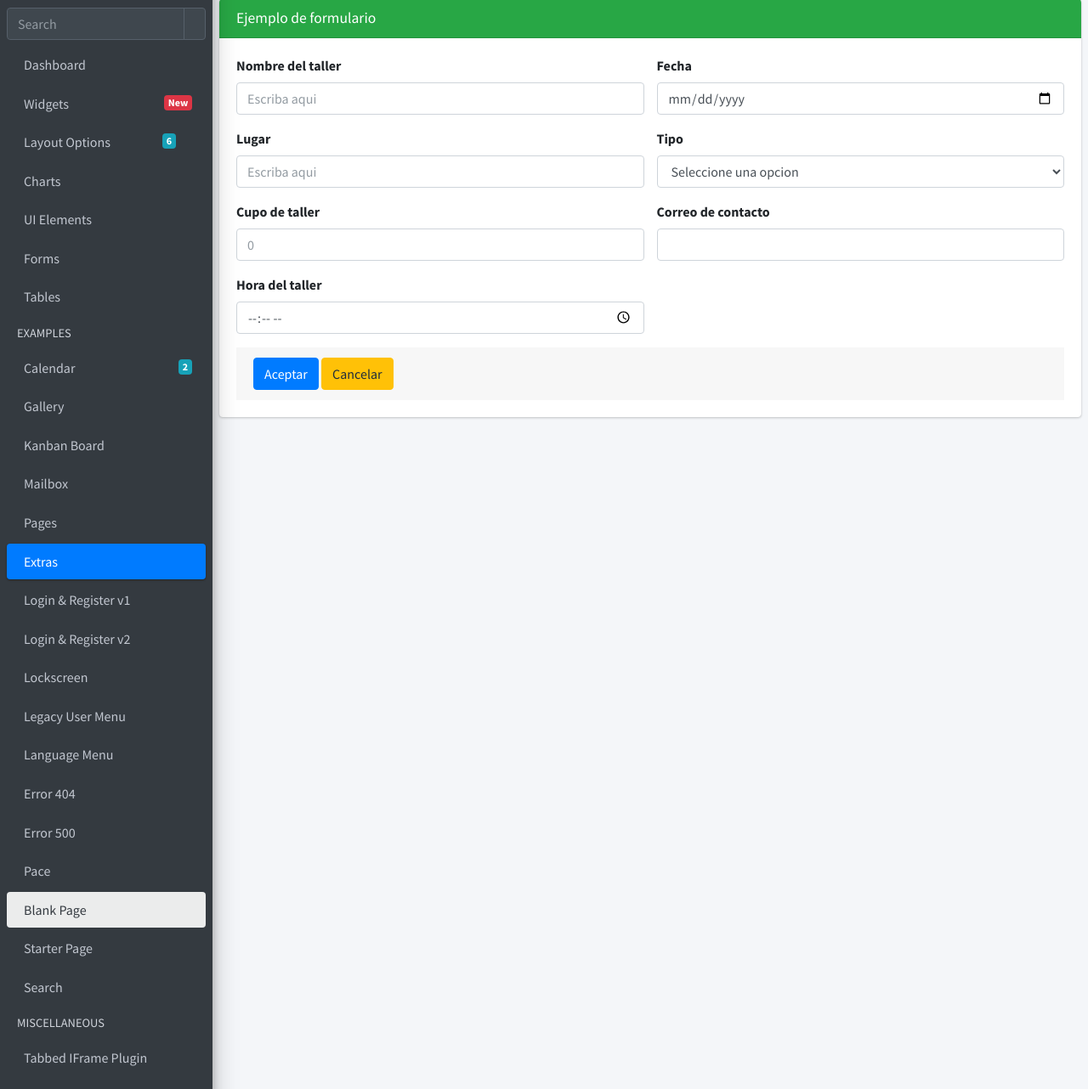
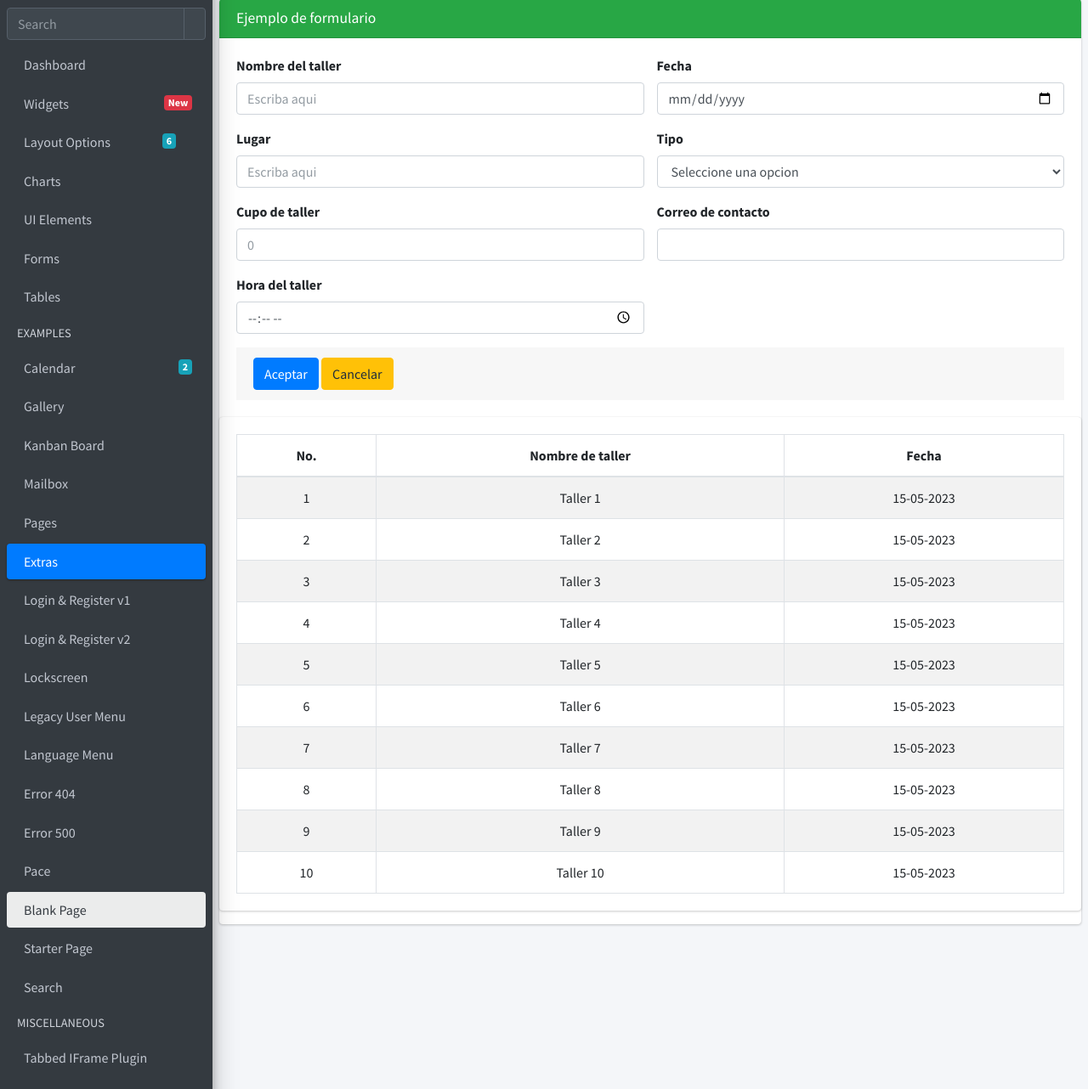
Before and after one commit to danielvazquez-utp/ejemplo_taller, a CodeIgniter app: page /taller_2/index.php/taller/formulario in a window 1280 px wide. Shown: the part 131-1413 px from the top of the page at 85% size. Run offline with CodeIgniter, Linux system fonts and the light colour scheme; some libraries are stand-ins or nearby versions.

Commit message:
Datatable en una tabla

```diff
--- a/application/controllers/Taller.php
+++ b/application/controllers/Taller.php
@@ -51,6 +51,9 @@
 		$this->load->view('Commons/footer_view');
 		$this->load->view('Commons/wrapper_close_view');
 		$this->load->view('Commons/javascript_view');
+
+		$this->load->view('Taller/form_datatable_view');
+
 		$this->load->view('Commons/body_close_view');
 	}
 }
--- a/application/views/Commons/head_view.php
+++ b/application/views/Commons/head_view.php
@@ -11,4 +11,9 @@
   <link rel="stylesheet" href="<?php echo base_url('vendor/plugins/fontawesome-free/css/all.min.css')  ?>">
   <!-- Theme style -->
   <link rel="stylesheet" href="<?php echo base_url('vendor/dist/css/adminlte.min.css') ?>">
+
+  <!--Datable-->
+  <link rel="stylesheet" href="<?php echo base_url('vendor/plugins/datatables-bs4/css/dataTables.bootstrap4.min.css')?>">
+  <link rel="stylesheet" href="<?php echo base_url('vendor/plugins/datatables-responsive/css/responsive.bootstrap4.min.css')?>">
+  <link rel="stylesheet" href="<?php echo base_url('vendor/plugins/datatables-buttons/css/buttons.bootstrap4.min.css')?>">
 </head>
--- a/application/views/Commons/javascript_view.php
+++ b/application/views/Commons/javascript_view.php
@@ -5,3 +5,14 @@
 <!-- AdminLTE App -->
 <script src="<?php echo base_url('vendor/dist/js/adminlte.min.js') ?>"></script>
 <!-- AdminLTE for demo purposes -->
+
+<!--Datatable-->
+<script src="<?php echo base_url('vendor/plugins/datatables/jquery.dataTables.min.js')?>"></script>
+<script src="<?php echo base_url('vendor/plugins/datatables-bs4/js/dataTables.bootstrap4.min.js')?>"></script>
+<script src="<?php echo base_url('vendor/plugins/datatables-responsive/js/dataTables.responsive.min.js')?>"></script>
+<script src="<?php echo base_url('vendor/plugins/datatables-responsive/js/responsive.bootstrap4.min.js')?>"></script>
+<script src="<?php echo base_url('vendor/plugins/datatables-buttons/js/dataTables.buttons.min.js')?>"></script>
+<script src="<?php echo base_url('vendor/plugins/datatables-buttons/js/buttons.bootstrap4.min.js')?>"></script>
+<script src="<?php echo base_url('vendor/plugins/datatables-buttons/js/buttons.html5.min.js')?>"></script>
+<script src="<?php echo base_url('vendor/plugins/datatables-buttons/js/buttons.print.min.js')?>"></script>
+<script src="<?php echo base_url('vendor/plugins/datatables-buttons/js/buttons.colVis.min.js')?>"></script>
--- /dev/null
+++ b/application/views/Taller/form_datatable_view.php
@@ -0,0 +1,17 @@
+<script>
+  $(function () {
+    $("#tabla").DataTable({
+      "responsive": true, "lengthChange": false, "autoWidth": false,
+      "buttons": ["copy", "csv", "excel", "pdf", "print", "colvis"]
+    }).buttons().container().appendTo('#tabla_wrapper .col-md-6:eq(0)');
+  /*  $('#tabla').DataTable({
+      "paging": true,
+      "lengthChange": false,
+      "searching": false,
+      "ordering": true,
+      "info": true,S
+      "autoWidth": false,
+      "responsive": true,
+    });*/
+  });
+</script>
--- a/application/views/Taller/form_view.php
+++ b/application/views/Taller/form_view.php
@@ -76,6 +76,71 @@
                 </div>
             </div>
         </form>
+        <div class="card">
+            <div class="card-body card-success">
+                <table class="table table-bordered table-hover table-striped" id="tabla">
+                    <thead>
+                        <tr class="text-center">
+                            <th>No.</th>
+                            <th>Nombre de taller</th>
+                            <th>Fecha</th>
+                        </tr>
+                    </thead>
+                    <tbody class="text-center">
+                        <tr>
+                            <td>1</td>
+                            <td>Taller 1</td>
+                            <td>15-05-2023</td>
+                        </tr>
+                        <tr>
+                            <td>2</td>
+                            <td>Taller 2</td>
+                            <td>15-05-2023</td>
+                        </tr>
+                        <tr>
+                            <td>3</td>
+                            <td>Taller 3</td>
+                            <td>15-05-2023</td>
+                        </tr>
+                        <tr>
+                            <td>4</td>
+                            <td>Taller 4</td>
+                            <td>15-05-2023</td>
+                        </tr>
+                        <tr>
+                            <td>5</td>
+                            <td>Taller 5</td>
+                            <td>15-05-2023</td>
+                        </tr>
+                        <tr>
+                            <td>6</td>
+                            <td>Taller 6</td>
+                            <td>15-05-2023</td>
+                        </tr>
+                        <tr>
+                            <td>7</td>
+                            <td>Taller 7</td>
+                            <td>15-05-2023</td>
+                        </tr>
+                        <tr>
+                            <td>8</td>
+                            <td>Taller 8</td>
+                            <td>15-05-2023</td>
+                        </tr>
+                        <tr>
+                            <td>9</td>
+                            <td>Taller 9</td>
+                            <td>15-05-2023</td>
+                        </tr>
+                        <tr>
+                            <td>10</td>
+                            <td>Taller 10</td>
+                            <td>15-05-2023</td>
+                        </tr>
+                    </tbody>
+                </table>
+            </div>
+        </div>
     </section>
     <!-- /.content -->
   </div>
```
